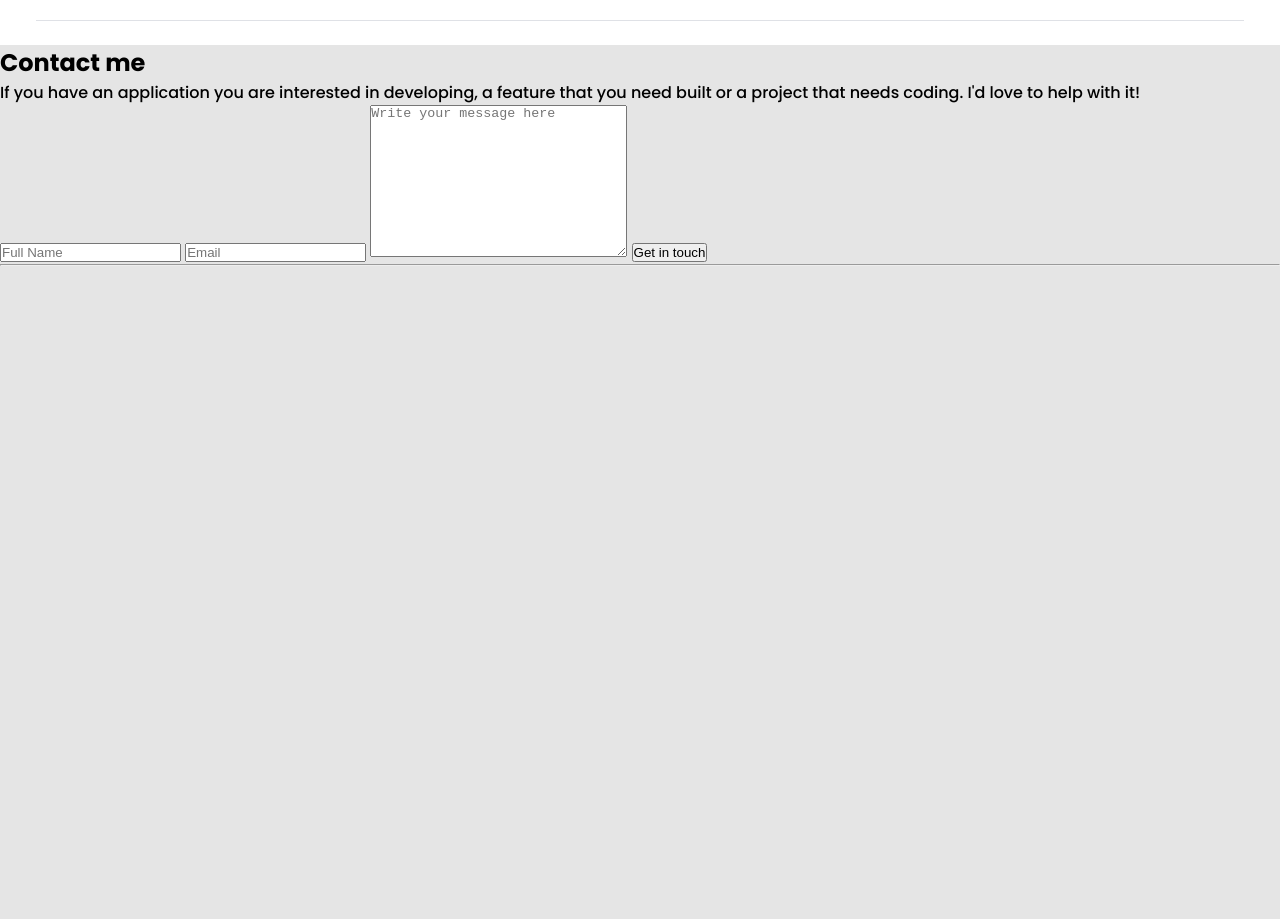
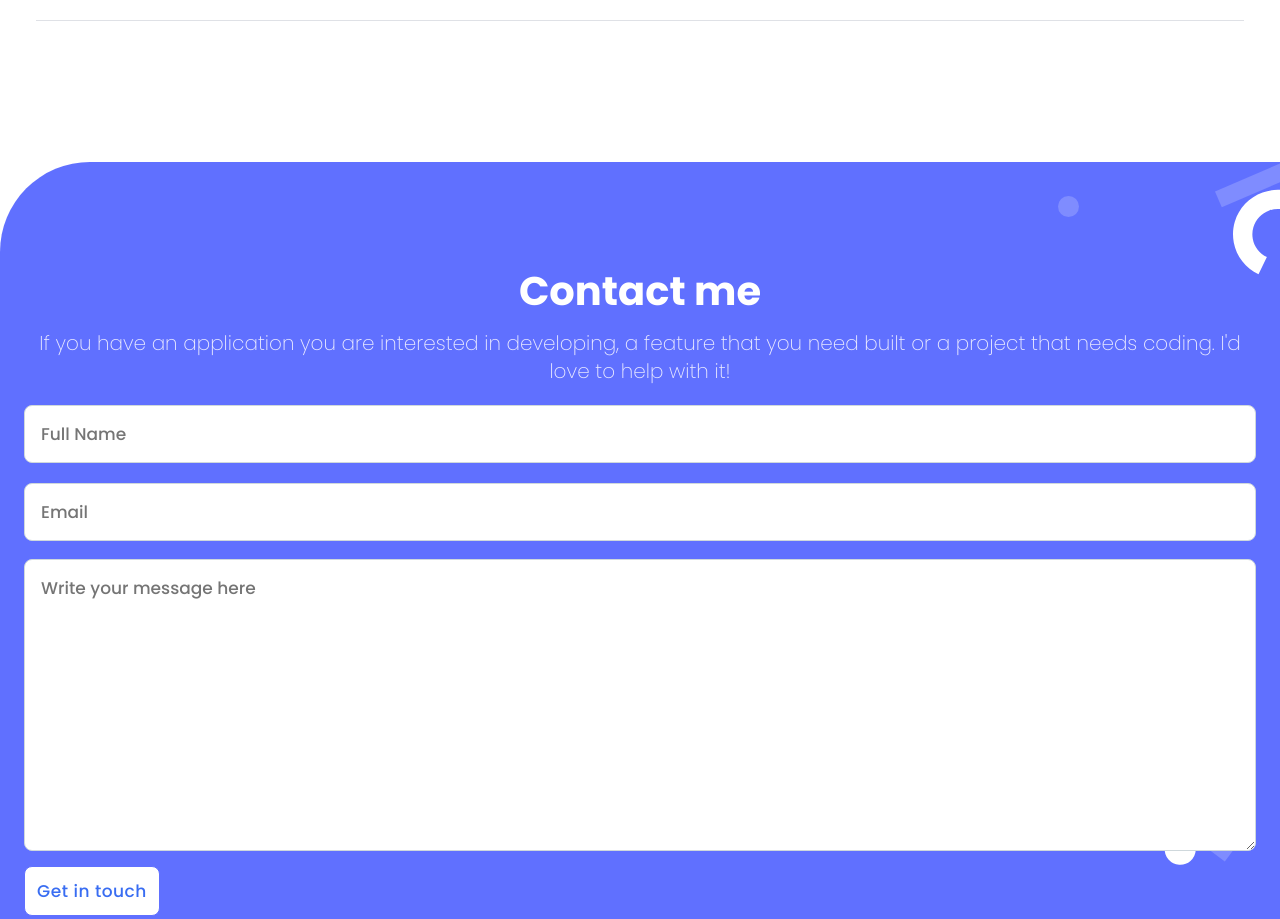
Before and after one commit to brighton0102/portfolio-01, a website: page index.html in a window 1280 px wide. Shown: the part 7067-7986 px from the top of the page. Before the commit the page ends 7333 px from the top, so only its background shows below. Drawn offline with Linux system fonts and the light colour scheme.

Commit message:
Add css styling for contact-form

```diff
--- a/style.css
+++ b/style.css
@@ -339,3 +339,112 @@ a button:active {
   border-bottom: 1px solid #dfe1e6;
   margin-bottom: 24px;
 }
+
+/* Contact Me */
+
+.Contact-Container {
+  background-color: #fff;
+  padding-top: 117px;
+}
+
+.contact-me {
+  margin: auto;
+  padding-left: 24px;
+  padding-right: 24px;
+  background: #6070ff;
+  background-image: url('./img/contact-form-shapes-mobile.svg');
+  background-repeat: no-repeat;
+  background-position-x: right;
+  border-top-left-radius: 90px;
+  padding-top: 103px;
+}
+
+.Contact-Container h2 {
+  font-family: Poppins, serif, sans serif;
+  font-style: normal;
+  font-weight: 700;
+  font-size: 40px;
+  line-height: 52px;
+  color: #fff;
+}
+
+.contact-me p {
+  font-family: Poppins, serif, sans serif;
+  font-weight: 200;
+  font-size: 20px;
+  line-height: 28px;
+  color: #ebebff;
+  padding-top: 12px;
+}
+
+.contact-me p,
+.contact-me h2 {
+  text-align: center;
+}
+
+input {
+  border-radius: 0;
+  border-radius: 8px;
+  padding: 15px 38px 15px 16px;
+  border: 1px solid #cfd8dc;
+  margin-top: 20px;
+  font-family: Poppins, serif, sans serif;
+  font-weight: 400px;
+  color: #172b4d;
+  font-size: 17px;
+}
+
+textarea {
+  background: #fff;
+  border: 1px solid #cfd8dc;
+  border-radius: 8px;
+  margin-top: 18px;
+  padding: 15px 38px 15px 16px;
+  font-family: Poppins, serif, sans serif;
+  font-weight: 400px;
+  color: #172b4d;
+  font-size: 17px;
+}
+
+.contact-btn {
+  font-family: Poppins, serif, sans serif;
+  background-color: #fff;
+  border: 1px solid #6070ff;
+  border-radius: 8px;
+  color: #396df2;
+  padding: 12px;
+  text-align: left !important;
+  text-decoration: none;
+  cursor: pointer;
+  font-weight: 500;
+  font-size: 17px;
+  line-height: 24px;
+  margin-top: 15px;
+  letter-spacing: 0.03em;
+  transition: background-color 0.15s, color 0.15s;
+}
+
+form input,
+form textarea {
+  display: block;
+  width: 100%;
+}
+
+.contact-btn:hover {
+  background-color: #396df2;
+  color: #fff;
+}
+
+.contact-btn:active {
+  opacity: 0.7;
+}
+
+.end-bar {
+  margin: auto;
+  width: 134px;
+  height: 5px;
+  bottom: 8px;
+  background: #ffff;
+  border-radius: 10px;
+  margin-top: 32px;
+}
```
